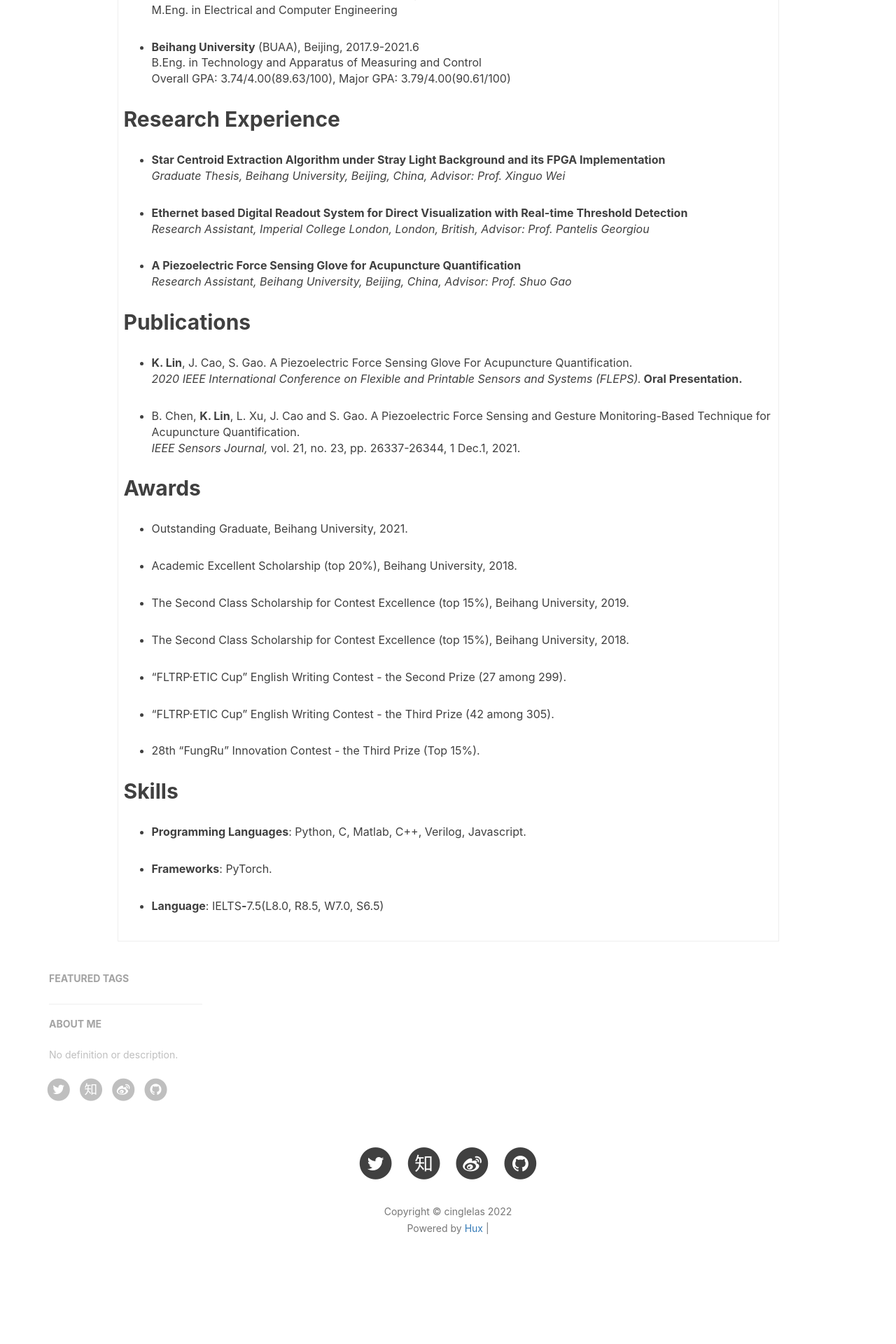
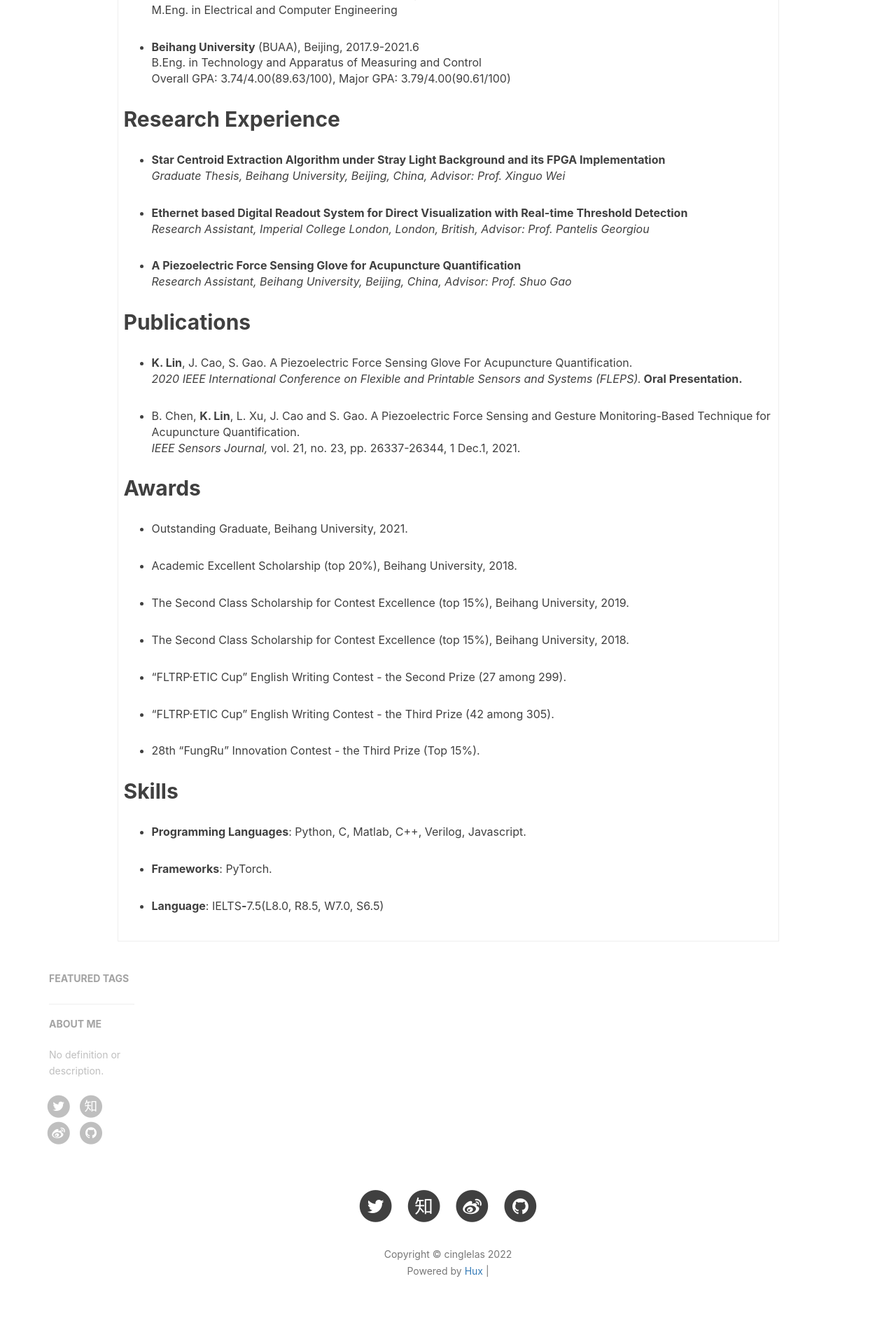
Before and after one commit to cinglelas/cinglelas.github.io, a Jekyll site: the page built from index.html, in a window 1280 px wide. Shown: the part 957-2877 px from the top of the page at 70% size. Built offline with Jekyll 4.4.1, drawn with Linux system fonts in a browser that asks for light colours; nearby versions of some CDN libraries; the list of posts is cut into pages by our own code; comment, search, counter and statistics services are not loaded; before the commit the page ends 2816 px from its top, so only the background shows below that.

Commit message:
update page

```diff
--- a/_layouts/page.html
+++ b/_layouts/page.html
@@ -112,7 +112,7 @@
       {{ content }}
     </div>
     <!-- Sidebar Container -->
-    <div class="col-lg-3 col-lg-offset-0 col-md-3 col-md-offset-0 col-sm-12
+    <div class="col-lg-2 col-lg-offset-0 col-md-2 col-md-offset-0 col-sm-12
       col-xs-12 sidebar-container">
       <!-- Featured Tags -->
       {% include featured-tags.html %}
```
